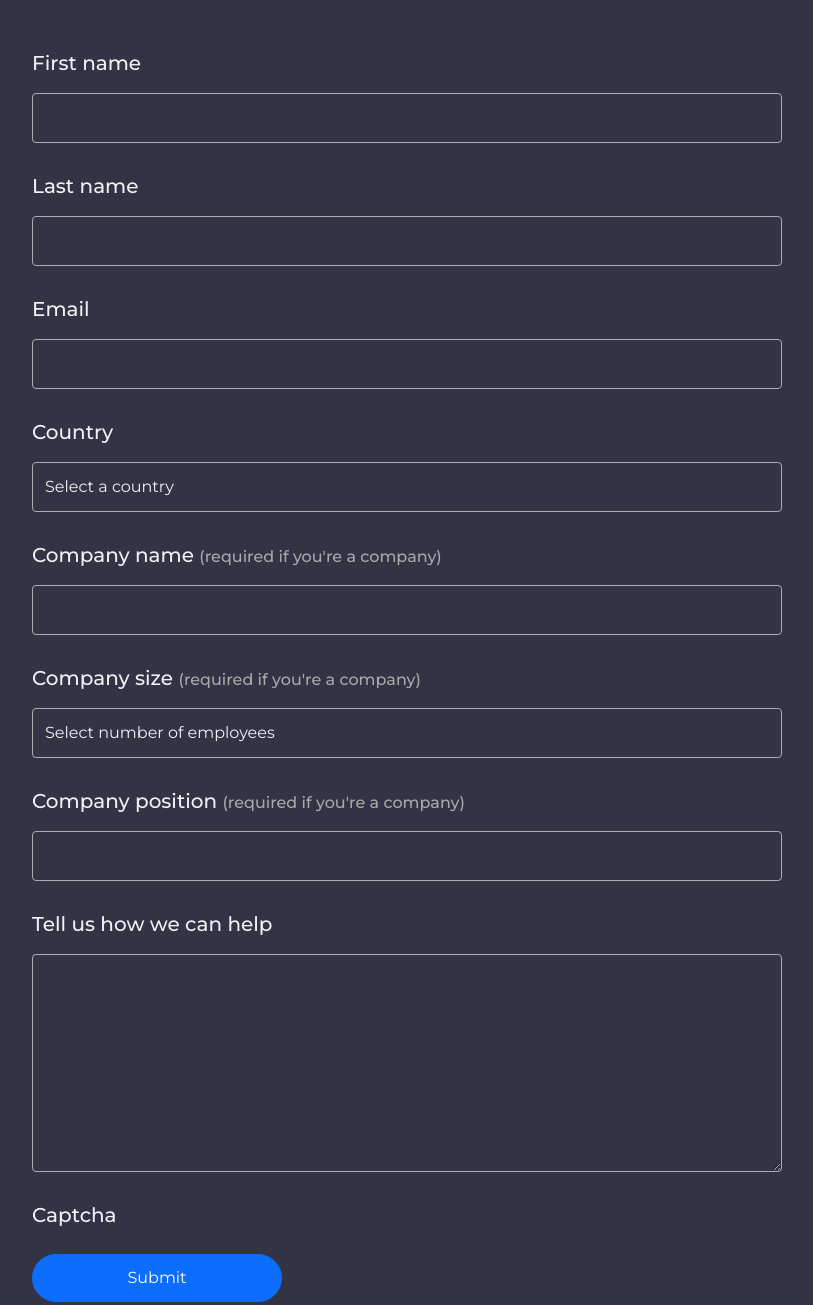
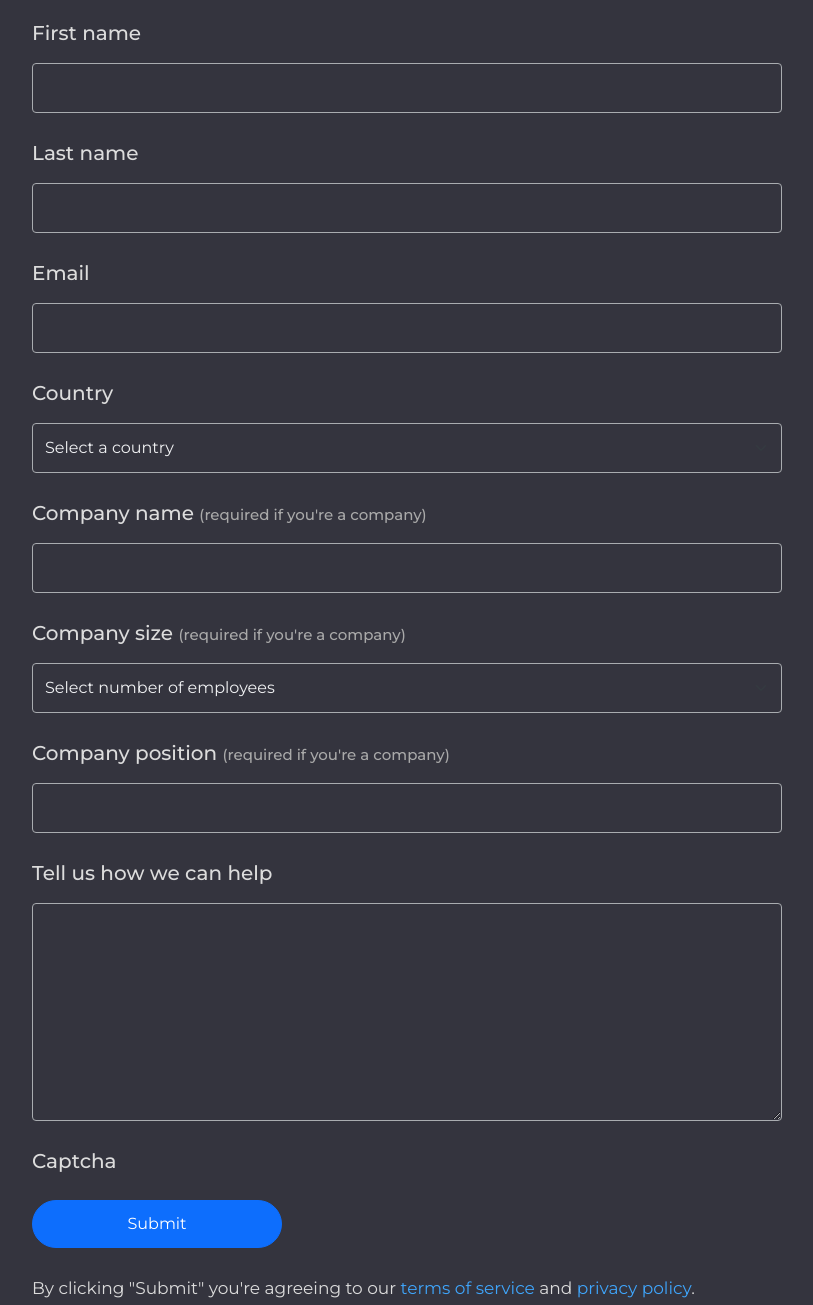
Before and after one commit to polius/meteornext-web, a plain HTML site: page contact.html in a window 1280 px wide. Shown: the part 500-1805 px from the top of the page, without its empty margins (233-1046 px from the left). Drawn offline with nearby package versions, Linux system fonts and the light colour scheme; a script that the page names is missing.

Commit message:
Improved Contact UI

```diff
--- a/contact.html
+++ b/contact.html
@@ -19,7 +19,7 @@
   </style>
 </head>
 <body>
-  <main style="flex:1">
+  <main style="flex:1; background-color:rgb(52,52,62)">
     <div class="mobile" style="padding-left:15px; padding-right:15px; padding-bottom:60px; background-image:url('assets/bg.png'); background-repeat: no-repeat; background-size: cover;">
       <!-- NAVIGATION -->
       <nav class="navbar navbar-expand-xl navbar-dark" style="max-width:1300px; margin-left:auto!important; margin-right:auto!important; padding-top:20px; padding-bottom:20px">
@@ -60,23 +60,23 @@
         <div style="color:#183153; margin-top:20px; text-align:center; font-size:1.4rem; line-height:1.7; font-weight:500">Feel free to reach us. We're here to help!</div>
       </div>
     </div>
-    <div style="width:min(100%, 800px); margin-left:auto; margin-right:auto; padding:25px; margin-top:50px">
+    <div style="width:min(100%, 800px); margin-left:auto; margin-right:auto; padding:25px; margin-top:20px">
       <form id="contactForm" class="needs-validation" novalidate>
         <div class="form-group">
-          <label for="first_name" style="color:#f0f1f3; font-size:20px; font-weight:500">First name</label>
-          <input class="form-control" id="first_name" name="first_name" required style="color:#f0f1f3; background-color:#323445; border-color:#a9acb0!important; margin-top:15px; font-size:16px; padding:12px">
+          <label for="first_name" style="color:rgb(220,220,220); font-size:20px; font-weight:500">First name</label>
+          <input class="form-control" id="first_name" name="first_name" required style="color:#f0f1f3; background-color:rgb(52,52,62); border-color:#a9acb0!important; margin-top:15px; font-size:16px; padding:12px">
         </div>
-        <div class="form-group" style="margin-top:28px">
-          <label for="last_name" style="color:#f0f1f3; font-size:20px; font-weight:500">Last name</label>
-          <input class="form-control" id="last_name" name="last_name" required style="color:#f0f1f3; background-color:#323445; border-color:#a9acb0!important; margin-top:15px; font-size:16px; padding:12px">
+        <div class="form-group" style="margin-top:25px">
+          <label for="last_name" style="color:rgb(220,220,220); font-size:20px; font-weight:500">Last name</label>
+          <input class="form-control" id="last_name" name="last_name" required style="color:#f0f1f3; background-color:rgb(52,52,62); border-color:#a9acb0!important; margin-top:15px; font-size:16px; padding:12px">
         </div>
-        <div class="form-group" style="margin-top:28px">
-          <label for="email" style="color:#f0f1f3; font-size:20px; font-weight:500">Email</label>
-          <input type="email" class="form-control" id="email" name="email" required style="color:#f0f1f3; background-color:#323445; border-color:#a9acb0!important; margin-top:15px; font-size:16px; padding:12px">
+        <div class="form-group" style="margin-top:25px">
+          <label for="email" style="color:rgb(220,220,220); font-size:20px; font-weight:500">Email</label>
+          <input type="email" class="form-control" id="email" name="email" required style="color:#f0f1f3; background-color:rgb(52,52,62); border-color:#a9acb0!important; margin-top:15px; font-size:16px; padding:12px">
         </div>
-        <div class="form-group" style="margin-top:28px">
-          <label for="country" style="color:#f0f1f3; font-size:20px; font-weight:500">Country</label>
-          <select id="country" name="country" class="form-select" required style="margin-top:20px; color:#f0f1f3; background-color:#323445; border-color:#a9acb0!important; margin-top:15px; font-size:16px; padding:12px">
+        <div class="form-group" style="margin-top:25px">
+          <label for="country" style="color:rgb(220,220,220); font-size:20px; font-weight:500">Country</label>
+          <select id="country" name="country" class="form-select" required style="margin-top:20px; color:#f0f1f3; background-color:rgb(52,52,62); border-color:#a9acb0!important; margin-top:15px; font-size:16px; padding:12px">
             <option selected disabled value="">Select a country</option>
             <option value="AFG">Afghanistan</option>
             <option value="ALA">Aland Islands</option>
@@ -327,13 +327,13 @@
             <option value="other">Other</option>
           </select>
         </div>
-        <div class="form-group" style="margin-top:28px">
-          <label for="company_name" style="color:#f0f1f3; font-size:20px; font-weight:500">Company name <span style="color:#a9a9a9; font-size:16px">(required if you're a company)</span></label>
-          <input class="form-control" id="company_name" name="company_name" style="color:#f0f1f3; background-color:#323445; border-color:#a9acb0!important; margin-top:15px; font-size:16px; padding:12px">
+        <div class="form-group" style="margin-top:25px">
+          <label for="company_name" style="color:rgb(220,220,220); font-size:20px; font-weight:500">Company name <span style="color:#a9a9a9; font-size:15px">(required if you're a company)</span></label>
+          <input class="form-control" id="company_name" name="company_name" style="color:#f0f1f3; background-color:rgb(52,52,62); border-color:#a9acb0!important; margin-top:15px; font-size:16px; padding:12px">
         </div>
-        <div class="form-group" style="margin-top:28px">
-          <label for="company_size" style="color:#f0f1f3; font-size:20px; font-weight:500">Company size <span style="color:#a9a9a9; font-size:16px">(required if you're a company)</span></label>
-          <select id="company_size" name="company_size" class="form-select" style="margin-top:20px; color:#f0f1f3; background-color:#323445; border-color:#a9acb0!important; margin-top:15px; font-size:16px; padding:12px">
+        <div class="form-group" style="margin-top:25px">
+          <label for="company_size" style="color:rgb(220,220,220); font-size:20px; font-weight:500">Company size <span style="color:#a9a9a9; font-size:15px">(required if you're a company)</span></label>
+          <select id="company_size" name="company_size" class="form-select" style="margin-top:20px; color:#f0f1f3; background-color:rgb(52,52,62); border-color:#a9acb0!important; margin-top:15px; font-size:16px; padding:12px">
             <option selected disabled value="">Select number of employees</option>
             <option value="1-20">1 - 20</option>
             <option value="21-100">21 - 100</option>
@@ -344,21 +344,21 @@
             <option value="7500+">7.500+</option>
           </select>
         </div>
-        <div class="form-group" style="margin-top:28px">
-          <label for="company_position" style="color:#f0f1f3; font-size:20px; font-weight:500">Company position <span style="color:#a9a9a9; font-size:16px">(required if you're a company)</span></label>
-          <input class="form-control" id="company_position" name="company_position" style="color:#f0f1f3; background-color:#323445; border-color:#a9acb0!important; margin-top:15px; font-size:16px; padding:12px">
+        <div class="form-group" style="margin-top:25px">
+          <label for="company_position" style="color:rgb(220,220,220); font-size:20px; font-weight:500">Company position <span style="color:#a9a9a9; font-size:15px">(required if you're a company)</span></label>
+          <input class="form-control" id="company_position" name="company_position" style="color:#f0f1f3; background-color:rgb(52,52,62); border-color:#a9acb0!important; margin-top:15px; font-size:16px; padding:12px">
         </div>
-        <div class="form-group" style="margin-top:28px">
-          <label for="description" style="color:#f0f1f3; font-size:20px; font-weight:500">Tell us how we can help</label>
-          <textarea class="form-control" id="description" name="description" required rows="8" style="color:#f0f1f3; background-color:#323445; border-color:#a9acb0!important; margin-top:15px; font-size:16px; padding:12px"></textarea>
+        <div class="form-group" style="margin-top:25px">
+          <label for="description" style="color:rgb(220,220,220); font-size:20px; font-weight:500">Tell us how we can help</label>
+          <textarea class="form-control" id="description" name="description" required rows="8" style="color:#f0f1f3; background-color:rgb(52,52,62); border-color:#a9acb0!important; margin-top:15px; font-size:16px; padding:12px"></textarea>
         </div>
-        <label for="captcha" style="margin-top:28px; color:#f0f1f3; font-size:20px; font-weight:500">Captcha</label>
+        <label for="captcha" style="margin-top:25px; color:rgb(220,220,220); font-size:20px; font-weight:500">Captcha</label>
         <div id="hcaptcha" class="h-captcha my-3" data-theme="dark" data-sitekey="ecf7142d-4df5-482e-9a25-80f8fbe59a33"></div>
         <button id="contactButton" type="submit" class="btn btn-primary" style="width:250px; height:48px; border-radius:30px; margin-top:8px; margin-bottom:8px;">Submit</button>
         <p id="contactLoading" style="margin-top:20px; color:#ffc107; font-size:17px; display:none">Submiting the contact form...</p>
         <p id="contactSuccess" style="margin-top:20px; color:#2ecc71; font-size:17px; display:none">Thanks for contacting. We will answer you shortly.</p>
         <p id="contactError" style="margin-top:20px; color:#e74c3c; font-size:17px; display:none"></p>
-        <p style="font-size:17px; color:white; margin-top:20px">By clicking "Submit" you're agreeing to our <a href="https://www.meteornext.io/terms-of-service" target="_blank" style="color:rgb(63, 165, 251); text-decoration: none;">terms of service</a> and <a href="https://www.meteornext.io/privacy" target="_blank" style="color:rgb(63, 165, 251); text-decoration: none;">privacy policy</a>.</p>
+        <p style="font-size:17px; color:rgb(220,220,220); margin-top:20px">By clicking "Submit" you're agreeing to our <a href="https://www.meteornext.io/terms-of-service" target="_blank" style="color:rgb(63, 165, 251); text-decoration: none;">terms of service</a> and <a href="https://www.meteornext.io/privacy" target="_blank" style="color:rgb(63, 165, 251); text-decoration: none;">privacy policy</a>.</p>
       </form>
     </div>
   </main>
```
